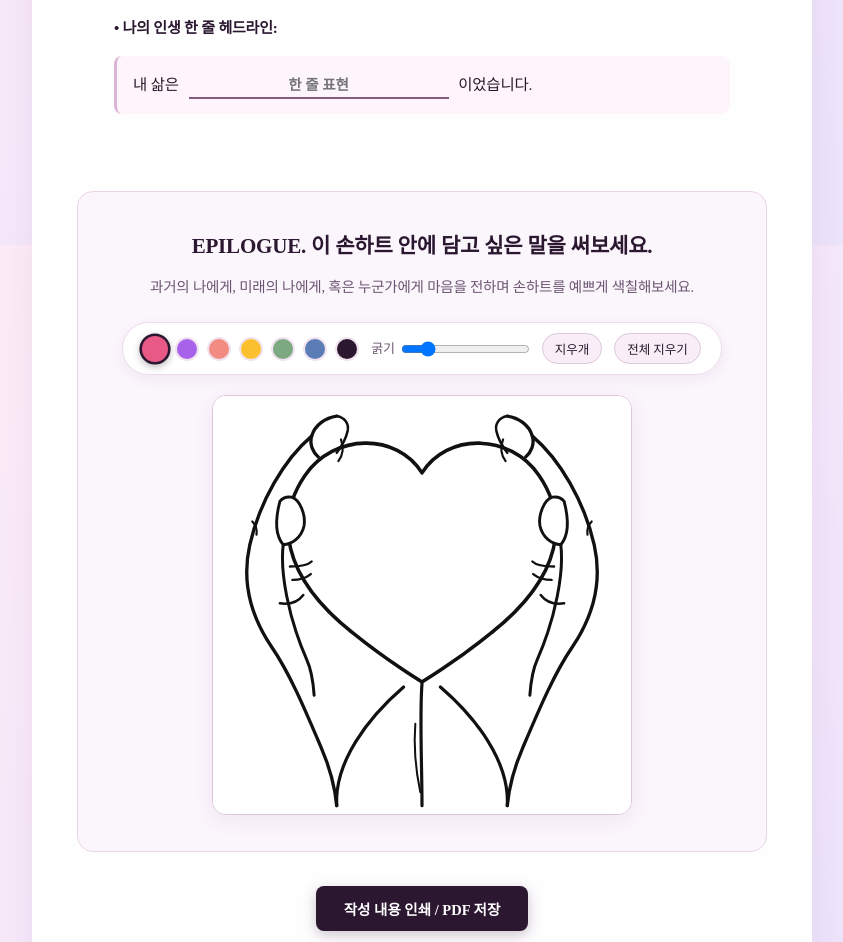
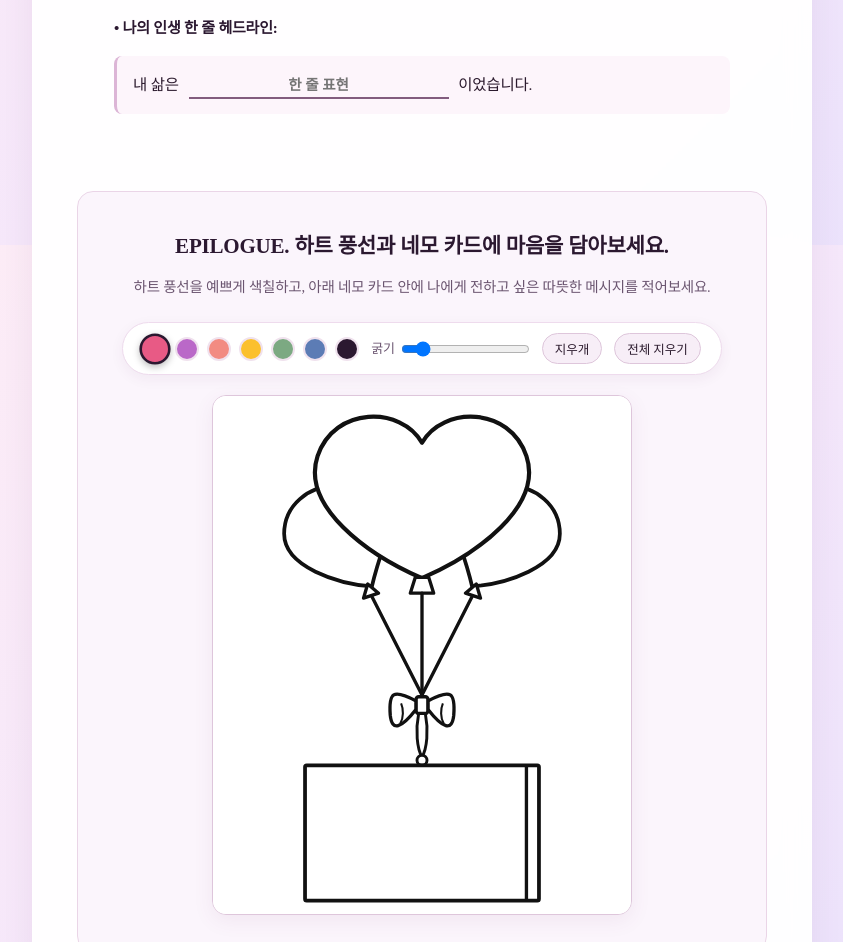
Before and after one commit to say2sky-goyo/welldying-checklist-, a plain HTML site: page hye-yum.html in a window 1280 px wide. Shown: the part 2155-3097 px from the top of the page, without its empty margins (218-1061 px from the left). Drawn offline with nearby package versions, Linux system fonts and the light colour scheme; a web font is replaced by a local one.

Commit message:
Rename heart section to balloon section in HTML

```diff
--- a/hye-yum.html
+++ b/hye-yum.html
@@ -13,9 +13,9 @@
 
   <style>
     :root {
-      /* 연분홍 & 연보라 테마에 맞춘 선명한 대비 컬러 */
-      --primary-color: #2b1830;        /* 가독성이 뛰어난 딥 플럼 챠콜 */
-      --accent-color: #9c4d81;         /* 로즈 바이올렛 포인트 컬러 */
+      /* 연분홍 & 연보라 바탕에 또렷하게 대비되는 가독성 컬러 */
+      --primary-color: #2b1830;        /* 깊고 선명한 딥 플럼 챠콜 */
+      --accent-color: #9c4d81;         /* 포인트 로즈 바이올렛 */
       --accent-soft: rgba(156, 77, 129, 0.15);
       --card-bg: rgba(255, 255, 255, 0.94);
       --border-color: #ead5e7;
@@ -280,8 +280,8 @@
       box-shadow: none;
     }
 
-    /* Hand Heart Canvas Section */
-    .heart-section {
+    /* Heart Balloons Section */
+    .balloon-section {
       text-align: center;
       margin-top: 40px;
       padding: 36px 20px;
@@ -291,19 +291,19 @@
       transition: all 0.3s ease;
     }
 
-    .heart-section:hover {
+    .balloon-section:hover {
       box-shadow: 0 8px 30px rgba(156, 77, 129, 0.09);
       border-color: var(--border-hover);
     }
 
-    .heart-section h3 {
+    .balloon-section h3 {
       font-size: 21px;
       margin-bottom: 8px;
       color: var(--primary-color);
       font-weight: 700;
     }
 
-    .heart-section p {
+    .balloon-section p {
       font-size: 14.5px;
       color: var(--text-muted);
       margin-bottom: 22px;
@@ -385,7 +385,7 @@
     .canvas-container {
       position: relative;
       width: 420px;
-      height: 420px;
+      height: 520px;
       max-width: 100%;
       margin: 0 auto;
       background: #ffffff;
@@ -396,7 +396,7 @@
       touch-action: none;
     }
 
-    .heart-background-art {
+    .balloon-background-art {
       position: absolute;
       top: 0;
       left: 0;
@@ -567,16 +567,16 @@
       </div>
     </section>
 
-    <!-- Epilogue & Hand Heart Coloring Section -->
-    <section class="heart-section">
-      <h3>EPILOGUE. 이 손하트 안에 담고 싶은 말을 써보세요.</h3>
-      <p>과거의 나에게, 미래의 나에게, 혹은 누군가에게 마음을 전하며 손하트를 예쁘게 색칠해보세요.</p>
+    <!-- Epilogue & Heart Balloon Coloring Section -->
+    <section class="balloon-section">
+      <h3>EPILOGUE. 하트 풍선과 네모 카드에 마음을 담아보세요.</h3>
+      <p>하트 풍선을 예쁘게 색칠하고, 아래 네모 카드 안에 나에게 전하고 싶은 따뜻한 메시지를 적어보세요.</p>
 
       <!-- Palette Toolbar -->
       <div class="canvas-toolbar">
         <div class="color-palette">
           <div class="color-btn active" style="background: #e85a85;" data-color="#e85a85"></div>
-          <div class="color-btn" style="background: #a862ea;" data-color="#a862ea"></div>
+          <div class="color-btn" style="background: #ba68c8;" data-color="#ba68c8"></div>
           <div class="color-btn" style="background: #f28b82;" data-color="#f28b82"></div>
           <div class="color-btn" style="background: #fbc02d;" data-color="#fbc02d"></div>
           <div class="color-btn" style="background: #7ca982;" data-color="#7ca982"></div>
@@ -586,93 +586,84 @@
 
         <div class="brush-size-wrap">
           <span>굵기</span>
-          <input type="range" id="brushSize" min="2" max="25" value="6">
+          <input type="range" id="brushSize" min="2" max="25" value="5">
         </div>
 
         <button class="tool-btn" id="eraserBtn">지우개</button>
         <button class="tool-btn" id="clearBtn">전체 지우기</button>
       </div>
 
-      <!-- Coloring Canvas with Uploaded Hand Heart Art -->
+      <!-- Coloring Canvas with Uploaded 3 Heart Balloons & Card -->
       <div class="canvas-container" id="canvasBox">
-        <svg class="heart-background-art" viewBox="0 0 500 500" xmlns="http://www.w3.org/2000/svg">
-          <!-- 도안 배경 흰색 채우기 -->
+        <svg class="balloon-background-art" viewBox="0 0 500 620" xmlns="http://www.w3.org/2000/svg">
+          <!-- 도안 배경 흰색 -->
           <rect width="100%" height="100%" fill="#ffffff" />
 
-          <!-- 중앙 하트 (이미지 원본 형태 반영) -->
-          <path d="M250,92
-                   C220,44 145,44 110,95
-                   C75,146 80,215 168,284
-                   C210,318 250,342 250,342
-                   C250,342 290,318 332,284
-                   C420,215 425,146 390,95
-                   C355,44 280,44 250,92 Z"
-                fill="#ffffff" stroke="#111111" stroke-width="4.2" stroke-linejoin="round" stroke-linecap="round"/>
+          <!-- 1. 뒤쪽 왼쪽 하트 풍선 -->
+          <path d="M145,108
+                   C115,108 85,130 85,165
+                   C85,205 150,225 190,228
+                   C190,228 200,185 210,170
+                   C185,115 165,108 145,108 Z"
+                fill="#ffffff" stroke="#111111" stroke-width="4.5" stroke-linejoin="round" stroke-linecap="round"/>
+          <!-- 왼쪽 풍선 매듭 -->
+          <path d="M185,225 L180,242 L198,236 Z"
+                fill="#ffffff" stroke="#111111" stroke-width="4" stroke-linejoin="round"/>
 
-          <!-- 왼쪽 손가락/손바닥 라인 -->
-          <!-- 검지 손가락 끝 둥근 캡 -->
-          <path d="M148,24 C135,26 122,34 118,48 C115,58 120,68 126,73"
-                fill="none" stroke="#111111" stroke-width="4" stroke-linecap="round"/>
-          <path d="M148,24 C158,26 163,33 161,42 C159,51 154,60 148,68"
-                fill="none" stroke="#111111" stroke-width="3" stroke-linecap="round"/>
-          <path d="M153,52 C156,60 156,70 150,78" fill="none" stroke="#111111" stroke-width="2.6" stroke-linecap="round"/>
+          <!-- 2. 뒤쪽 오른쪽 하트 풍선 -->
+          <path d="M355,108
+                   C385,108 415,130 415,165
+                   C415,205 350,225 310,228
+                   C310,228 300,185 290,170
+                   C315,115 335,108 355,108 Z"
+                fill="#ffffff" stroke="#111111" stroke-width="4.5" stroke-linejoin="round" stroke-linecap="round"/>
+          <!-- 오른쪽 풍선 매듭 -->
+          <path d="M315,225 L320,242 L302,236 Z"
+                fill="#ffffff" stroke="#111111" stroke-width="4" stroke-linejoin="round"/>
 
-          <!-- 외곽 손등 & 손목 라인 (왼쪽) -->
-          <path d="M118,48 C85,76 56,126 44,178 C35,218 43,260 70,300 C92,332 110,375 130,422 C140,445 146,470 148,490"
-                fill="none" stroke="#111111" stroke-width="4" stroke-linecap="round" stroke-linejoin="round"/>
-          <!-- 손등 바깥쪽 작은 잔선 주름 -->
-          <path d="M47,150 C51,154 53,160 52,166" fill="none" stroke="#111111" stroke-width="2.6" stroke-linecap="round"/>
+          <!-- 3. 앞쪽 가운데 가장 큰 메인 하트 풍선 -->
+          <path d="M250,56
+                   C225,12 145,12 125,72
+                   C105,132 185,190 250,218
+                   C315,190 395,132 375,72
+                   C355,12 275,12 250,56 Z"
+                fill="#ffffff" stroke="#111111" stroke-width="5" stroke-linejoin="round" stroke-linecap="round"/>
+          <!-- 가운데 풍선 매듭 -->
+          <path d="M242,217 L236,236 L264,236 L258,217 Z"
+                fill="#ffffff" stroke="#111111" stroke-width="4" stroke-linejoin="round"/>
 
-          <!-- 왼쪽 엄지 손가락 및 안쪽 손바닥 라인 -->
-          <!-- 엄지 손톱 -->
-          <path d="M80,126 C75,145 74,166 84,178 C94,177 106,170 109,155 C111,142 104,124 94,121 C88,120 83,122 80,126 Z"
-                fill="#ffffff" stroke="#111111" stroke-width="3.5" stroke-linecap="round" stroke-linejoin="round"/>
-          <!-- 엄지 관절 주름 -->
-          <path d="M92,204 C104,204 114,202 118,198" fill="none" stroke="#111111" stroke-width="2.8" stroke-linecap="round"/>
-          <path d="M95,220 C104,220 112,217 117,213" fill="none" stroke="#111111" stroke-width="2.8" stroke-linecap="round"/>
-          <!-- 엄지 외곽 안쪽 라인 -->
-          <path d="M84,178 C80,210 90,265 112,315 C118,328 120,344 121,358"
-                fill="none" stroke="#111111" stroke-width="3.6" stroke-linecap="round"/>
-          <path d="M80,248 C94,250 102,246 108,238" fill="none" stroke="#111111" stroke-width="3" stroke-linecap="round"/>
+          <!-- 4. 풍선 줄 (리본 중심으로 모임) -->
+          <!-- 왼쪽 풍선 줄 -->
+          <path d="M190,240 L250,358" fill="none" stroke="#111111" stroke-width="4" stroke-linecap="round"/>
+          <!-- 가운데 풍선 줄 -->
+          <path d="M250,236 L250,358" fill="none" stroke="#111111" stroke-width="4" stroke-linecap="round"/>
+          <!-- 오른쪽 풍선 줄 -->
+          <path d="M310,240 L250,358" fill="none" stroke="#111111" stroke-width="4" stroke-linecap="round"/>
 
-          <!-- 왼쪽 엄지 밑 손바닥에서 손목으로 이어지는 안쪽 곡선 -->
-          <path d="M228,348 C185,385 145,438 148,490"
-                fill="none" stroke="#111111" stroke-width="3.8" stroke-linecap="round"/>
-          <!-- 하트 하단 아래 모이는 손목 안쪽 세로선 -->
-          <path d="M250,344 C247,382 250,442 250,490"
-                fill="none" stroke="#111111" stroke-width="3.8" stroke-linecap="round"/>
-          <path d="M242,392 C240,418 243,450 248,474" fill="none" stroke="#111111" stroke-width="2.4" stroke-linecap="round"/>
+          <!-- 5. 리본 매듭 (풍선 줄이 묶이는 지점) -->
+          <!-- 왼쪽 리본 날개 -->
+          <path d="M243,365 C215,350 210,355 212,382 C214,402 225,398 243,375 Z"
+                fill="#ffffff" stroke="#111111" stroke-width="4" stroke-linejoin="round"/>
+          <path d="M225,368 C228,375 228,385 224,392" fill="none" stroke="#111111" stroke-width="2.5"/>
 
+          <!-- 오른쪽 리본 날개 -->
+          <path d="M257,365 C285,350 290,355 288,382 C286,402 275,398 257,375 Z"
+                fill="#ffffff" stroke="#111111" stroke-width="4" stroke-linejoin="round"/>
+          <path d="M275,368 C272,375 272,385 276,392" fill="none" stroke="#111111" stroke-width="2.5"/>
 
-          <!-- 오른쪽 손가락/손바닥 라인 (대칭형) -->
-          <!-- 검지 손가락 끝 둥근 캡 -->
-          <path d="M352,24 C365,26 378,34 382,48 C385,58 380,68 374,73"
-                fill="none" stroke="#111111" stroke-width="4" stroke-linecap="round"/>
-          <path d="M352,24 C342,26 337,33 339,42 C341,51 346,60 352,68"
-                fill="none" stroke="#111111" stroke-width="3" stroke-linecap="round"/>
-          <path d="M347,52 C344,60 344,70 350,78" fill="none" stroke="#111111" stroke-width="2.6" stroke-linecap="round"/>
+          <!-- 가운데 리본 사각 매듭 -->
+          <rect x="243" y="360" width="14" height="20" rx="3" fill="#ffffff" stroke="#111111" stroke-width="4"/>
 
-          <!-- 외곽 손등 & 손목 라인 (오른쪽) -->
-          <path d="M382,48 C415,76 444,126 456,178 C465,218 457,260 430,300 C408,332 390,375 370,422 C360,445 354,470 352,490"
-                fill="none" stroke="#111111" stroke-width="4" stroke-linecap="round" stroke-linejoin="round"/>
-          <!-- 손등 바깥쪽 작은 잔선 주름 -->
-          <path d="M453,150 C449,154 447,160 448,166" fill="none" stroke="#111111" stroke-width="2.6" stroke-linecap="round"/>
+          <!-- 리본 아래 늘어뜨린 꼬리 줄 & 연결 고리 -->
+          <path d="M246,380 C242,400 244,422 250,432 C256,422 258,400 254,380 Z"
+                fill="#ffffff" stroke="#111111" stroke-width="3.5" stroke-linejoin="round"/>
+          <!-- 카드 연결 작은 링 O자 고리 -->
+          <circle cx="250" cy="436" r="6" fill="#ffffff" stroke="#111111" stroke-width="3.5"/>
 
-          <!-- 오른쪽 엄지 손가락 및 안쪽 손바닥 라인 -->
-          <!-- 엄지 손톱 -->
-          <path d="M420,126 C425,145 426,166 416,178 C406,177 394,170 391,155 C389,142 396,124 406,121 C412,120 417,122 420,126 Z"
-                fill="#ffffff" stroke="#111111" stroke-width="3.5" stroke-linecap="round" stroke-linejoin="round"/>
-          <!-- 엄지 관절 주름 -->
-          <path d="M408,204 C396,204 386,202 382,198" fill="none" stroke="#111111" stroke-width="2.8" stroke-linecap="round"/>
-          <path d="M405,220 C396,220 388,217 383,213" fill="none" stroke="#111111" stroke-width="2.8" stroke-linecap="round"/>
-          <!-- 엄지 외곽 안쪽 라인 -->
-          <path d="M416,178 C420,210 410,265 388,315 C382,328 380,344 379,358"
-                fill="none" stroke="#111111" stroke-width="3.6" stroke-linecap="round"/>
-          <path d="M420,248 C406,250 398,246 392,238" fill="none" stroke="#111111" stroke-width="3" stroke-linecap="round"/>
-
-          <!-- 오른쪽 엄지 밑 손바닥에서 손목으로 이어지는 안쪽 곡선 -->
-          <path d="M272,348 C315,385 355,438 352,490"
-                fill="none" stroke="#111111" stroke-width="3.8" stroke-linecap="round"/>
+          <!-- 6. 마지막 네모 카드 (글과 메모를 남길 수 있는 영역) -->
+          <rect x="110" y="442" width="280" height="162" rx="2" fill="#ffffff" stroke="#111111" stroke-width="4.5"/>
+          <!-- 카드 오른쪽 디테일 세로선 (이미지 원본 형태 반영) -->
+          <line x1="375" y1="442" x2="375" y2="604" stroke="#111111" stroke-width="4"/>
         </svg>
 
         <canvas id="coloringCanvas"></canvas>
@@ -697,7 +688,7 @@
     let isDrawing = false;
     let currentColor = '#e85a85';
     let isEraser = false;
-    let brushSize = 6;
+    let brushSize = 5;
 
     function initCanvasResolution() {
       const rect = container.getBoundingClientRect();
@@ -784,7 +775,7 @@
     });
 
     document.getElementById('clearBtn').addEventListener('click', () => {
-      if (confirm('손하트에 그린 내용을 모두 지우시겠습니까?')) {
+      if (confirm('풍선과 카드에 그린 내용을 모두 지우시겠습니까?')) {
         const rect = container.getBoundingClientRect();
         ctx.clearRect(0, 0, rect.width, rect.height);
       }
```
